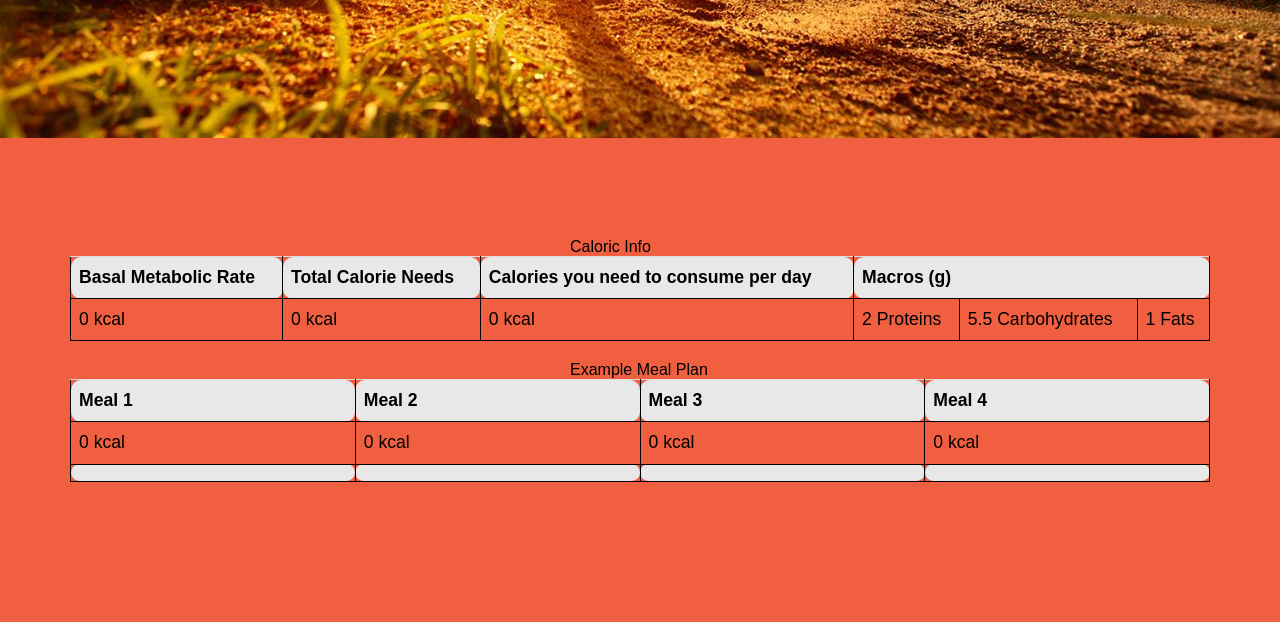
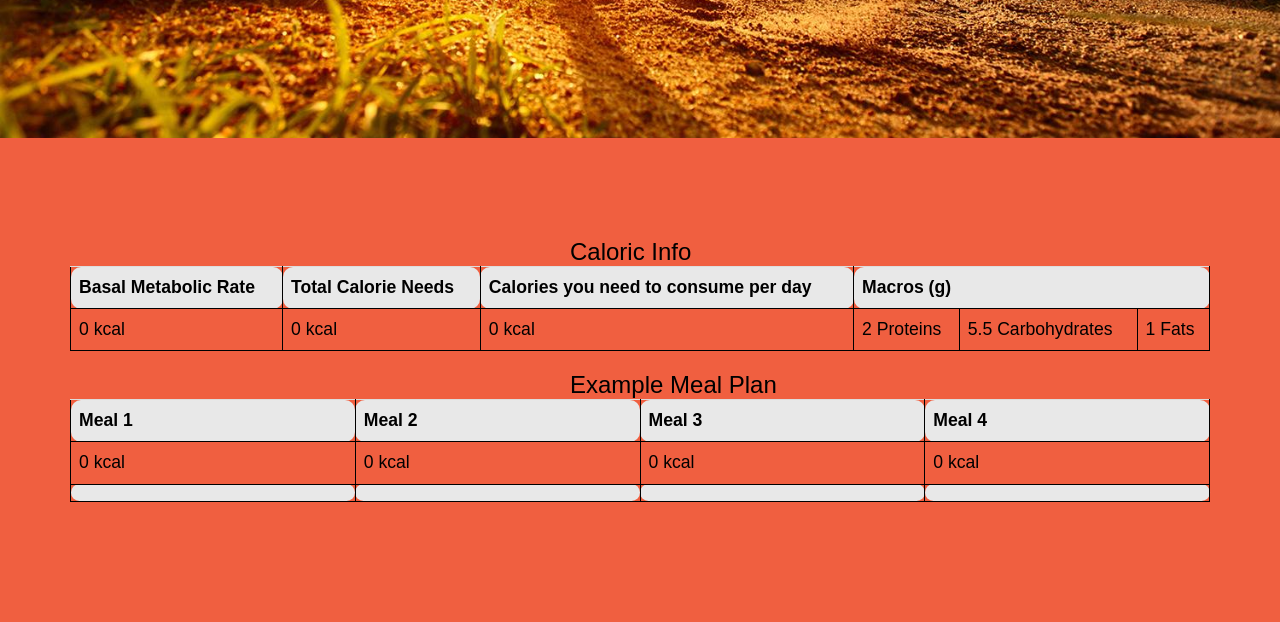
Before and after one commit to TLidanski/BeStrong, a PHP site: page /calc.php in a window 1280 px wide. Shown: the part 662-1284 px from the top of the page. Before the commit the page ends 1144 px from the top, so only its background shows below. Run offline with PHP 8.4, Linux system fonts and the light colour scheme; the visitor is signed in with stand-in values (Sample User, id 1); data that the repository does not hold is empty; some libraries are stand-ins or nearby versions.

Commit message:
Yo Soy Fiesta

```diff
--- a/lal/css/calc.css
+++ b/lal/css/calc.css
@@ -17,7 +17,7 @@ caption {
 	font-family: Arial;
 	padding-left: 500px;
 	color: black;
-	font size: 200%;
+	font-size: 150%;
 }
 /*MAIN PAGE CSS*/
 .header {
```
